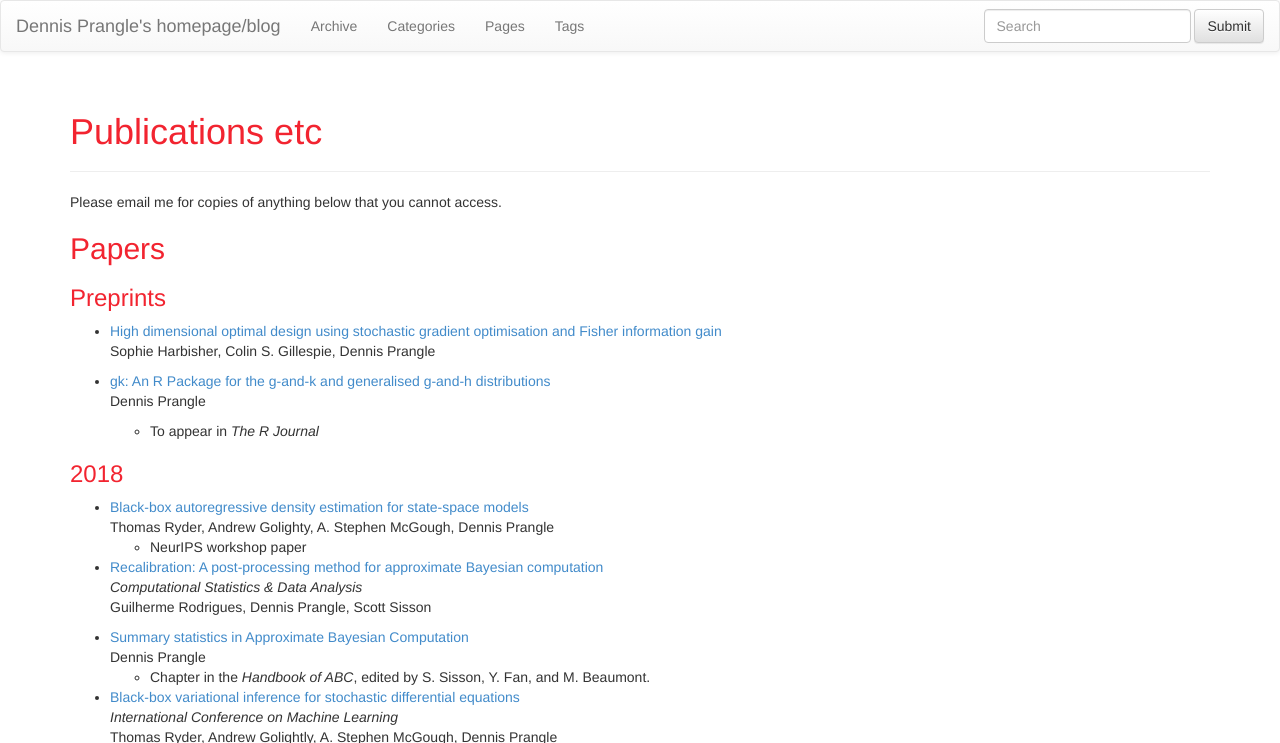
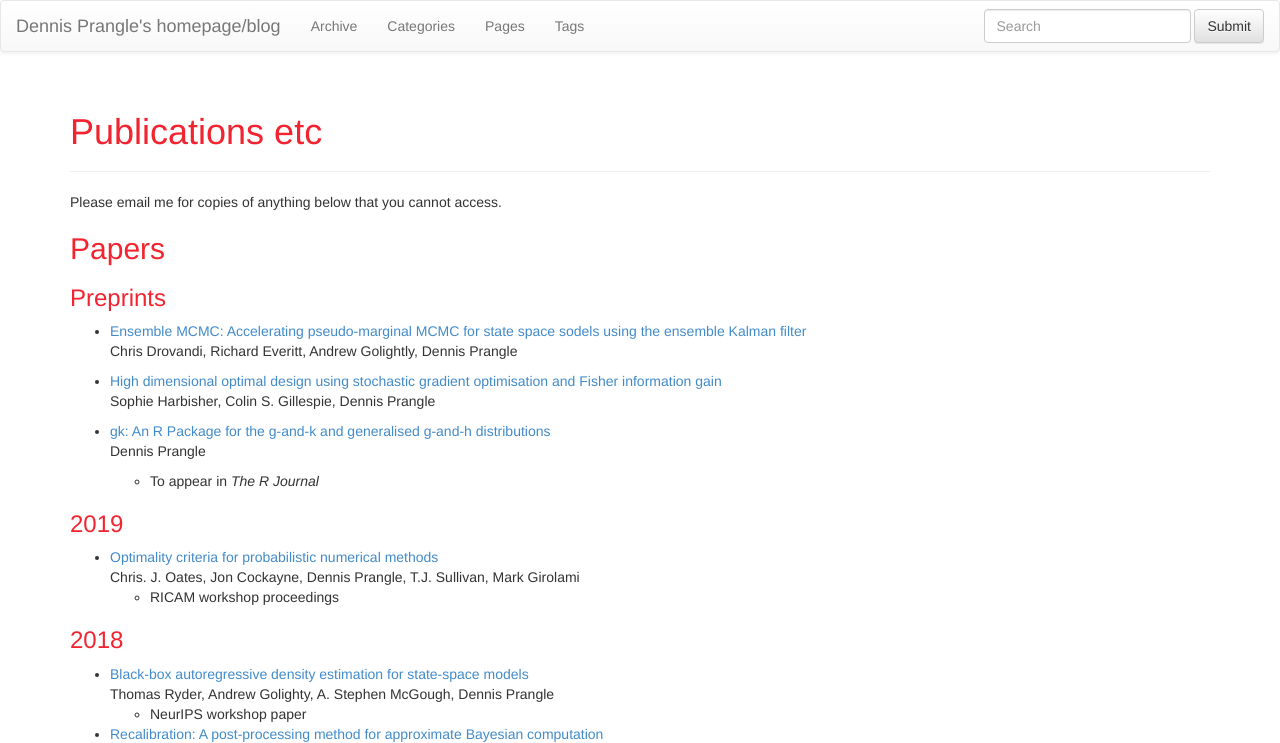
Before and after one commit to dennisprangle/dennisprangle.github.io, a Jekyll site: the page built from pub.md, in a window 1280 px wide and 900 px high, cut to the strip 0-743 px from the top of the window. Built offline with Jekyll 4.4.1, drawn with Linux system fonts in a browser that asks for light colours; nearby versions of some CDN libraries.

Commit message:
Update publications

```diff
--- a/pub.md
+++ b/pub.md
@@ -12,12 +12,21 @@ Papers
 
 ### Preprints
 
+- [Ensemble MCMC: Accelerating pseudo-marginal MCMC for state space sodels using the ensemble Kalman filter](https://arxiv.org/abs1906.02014)
+Chris Drovandi, Richard Everitt, Andrew Golightly, Dennis Prangle
+
 - [High dimensional optimal design using stochastic gradient optimisation and Fisher information gain](https://arxiv.org/abs/1904.05703)
 Sophie Harbisher, Colin S. Gillespie, Dennis Prangle
 
 - [gk: An R Package for the g-and-k and generalised g-and-h distributions](http://arxiv.org/abs/1706.06889)
 Dennis Prangle
   - To appear in *The R Journal*
+
+### 2019
+
+- [Optimality criteria for probabilistic numerical methods](https://arxiv.org/abs/1901.04326)
+Chris. J. Oates, Jon Cockayne, Dennis Prangle, T.J. Sullivan, Mark Girolami
+  - RICAM workshop proceedings
 
 ### 2018
 
```
